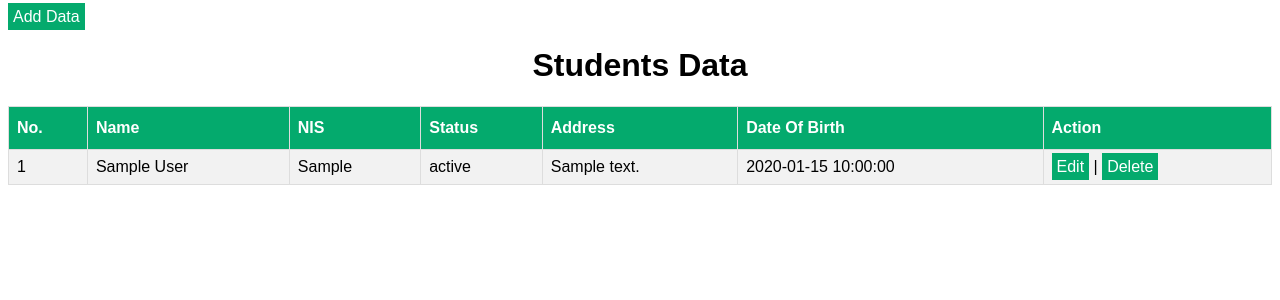
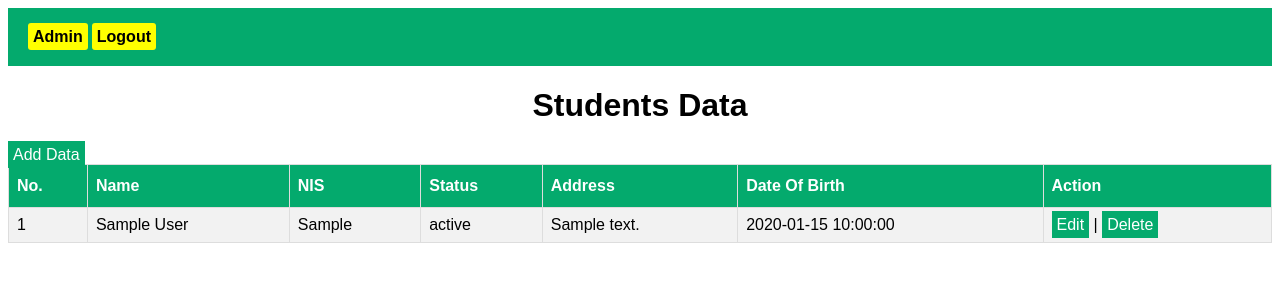
Before and after one commit to Dani170907/CodeIgniter-3, a CodeIgniter app: page /DaniRamadhan/admin in a window 1280 px wide. Shown: the top 300 px of the page. Run offline with CodeIgniter, Linux system fonts and the light colour scheme; tables that the repository leaves empty or names only in its code hold one stand-in row (values such as "Sample post").

Commit message:
penyesuaian css

```diff
--- a/application/controllers/Admin.php
+++ b/application/controllers/Admin.php
@@ -9,6 +9,7 @@ class Admin extends CI_Controller {
 		$data['tb_students'] = $this->StudentsModel->getStudents();
 
 		$this->load->view('templates/headerAdmin');
+		$this->load->view('templates/navbar');
 		$this->load->view('admin', $data);
 		$this->load->view('templates/footer');
 	}
--- a/application/views/admin.php
+++ b/application/views/admin.php
@@ -7,9 +7,10 @@
 </head>
 <body>
 
+    <h1>Students Data</h1>
+
     <a href="<?php echo base_url('AddStudent'); ?>">Add Data</a>
 
-    <h1>Students Data</h1>
 
     <table class="customers">
         <tr>
--- a/application/views/templates/headerAdmin.php
+++ b/application/views/templates/headerAdmin.php
@@ -3,6 +3,7 @@
     <meta charset="UTF-8">
     <meta name="viewport" content="width=device-width, initial-scale=1.0">
     <link rel="stylesheet" href="<?php echo base_url('assets/admin.css')?>">
+    <link rel="stylesheet" href="<?php echo base_url('assets/navbar.css')?>">
     <title>Admin</title>
 </head>
 <body>
--- a/application/views/templates/navbar.php
+++ b/application/views/templates/navbar.php
@@ -1,4 +1,4 @@
 <div class="navbar">
-    <a href="<?= base_url(); ?>">admin</a>
-    <a href="<?= base_url(); ?>">login/logout</a>
+    <a href="<?= base_url(); ?>admin">Admin</a>
+    <a href="<?= base_url(); ?>login/logout">Logout</a>
 </div>
--- /dev/null
+++ b/assets/navbar.css
@@ -0,0 +1,11 @@
+.navbar {
+    background-color: #04AA6D;
+    padding: 20px;
+}
+.navbar a {
+    color: black;
+    background-color: yellow;
+    text-decoration: none;
+    border-radius: 3px;
+    font-weight: 600;
+}
```
